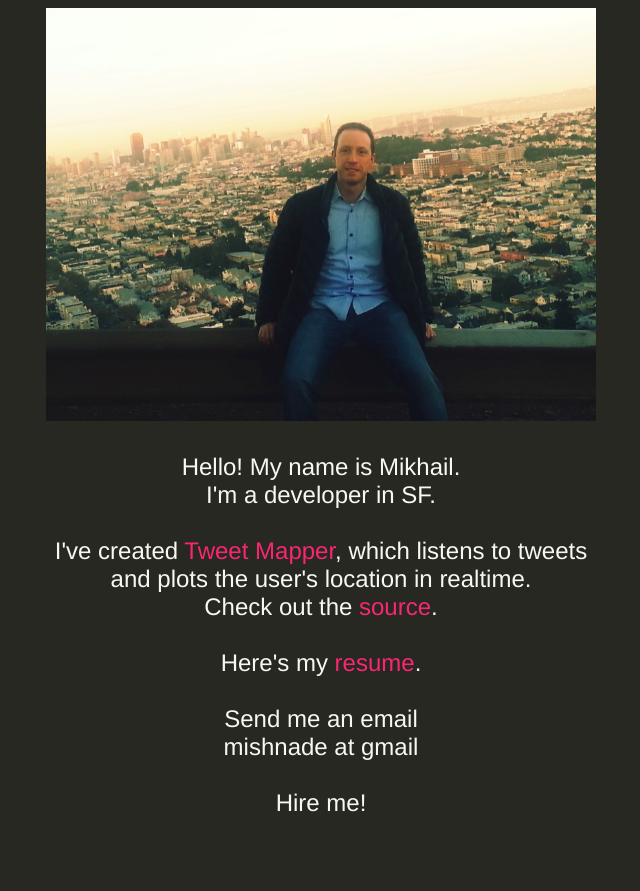
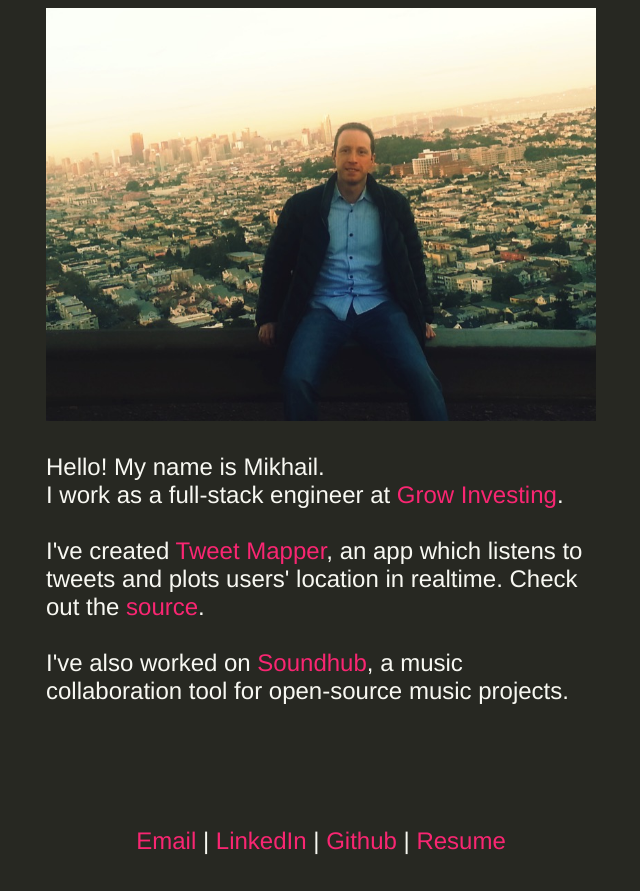
Before and after one commit to alemontree/tweetmapper, a plain HTML site: page static/about.html in a window 1280 px wide. Shown: the whole page, without its empty margins (319-959 px from the left). Before the commit the page ends 825 px from the top, so only its background shows below. Drawn offline with Linux system fonts and the light colour scheme.

Commit message:
changes to about page

```diff
--- a/static/about.html
+++ b/static/about.html
@@ -24,9 +24,15 @@
         color: #F8F8F2;
         font-size: x-large;
         width: 550px;
+        text-align: left;
+        margin:  auto;
+     }
+
+     .contact {
       text-align: center;
-        margin:0 auto;
+      margin-top: 12%;
      }
+
 </style>
 
 <title>Mikhail Shnayder</title>
@@ -38,15 +44,31 @@
   <div id="about">
     <br/>
     Hello! My name is Mikhail.<br/>
-  I'm a developer in SF.
+  <!--   I'm a developer in SF. <br> -->
+    I work as a full-stack engineer at <a href="http://growinvest.us/">Grow Investing</a>.
     <br/>
     <br/>
-  I've created <a href="/tweetmapper">Tweet Mapper</a>, which listens to tweets and plots the user's location in realtime.<br/>
+    I've created <a href="/tweetmapper">Tweet Mapper</a>, an app which listens to tweets and plots users' location in realtime.
     Check out the <a href="https://github.com/alemontree/tweetmapper">source</a>.
+    <br>
+    <br>
+    I've also worked on <a href="http://soundhub.io">Soundhub</a>, a music collaboration tool for open-source music projects.
 
     <br/>
+    <br>
+    <br>
+    <div class = "contact">
+      <a href="mailto:mishnade@gmail.com?Subject=Hello" target="_top">Email</a> |
+      <a href="https://www.linkedin.com/in/mikhailshnayder/">LinkedIn</a>  |
+      <a href="https://github.com/alemontree">Github<a> |
+      <a href="mikhail_shnayder_resume.pdf">Resume</a>
+    </div>
     <br/>
+  </div>
 
+
+
+<!--
   Here's my <a href="mikhail_shnayder_resume.pdf">resume</a>.
   <br/>
   <br/>
@@ -54,7 +76,7 @@
   <br/><br/>
   Hire me!
   </div>
-
+   -->
 
 
 
--- a/static/styles.css
+++ b/static/styles.css
@@ -24,7 +24,7 @@
     left: 50%;
     right: 50%;
     margin-left: auto;
-    margin-right: auto;
+    margin-right: auto;l
     margin bottom: 50px;
 
  }
```
Also changed, not shown: static/index.html (+1 -1 lines), 2 other files. Lines whose indentation alone changed are shown as unchanged.
